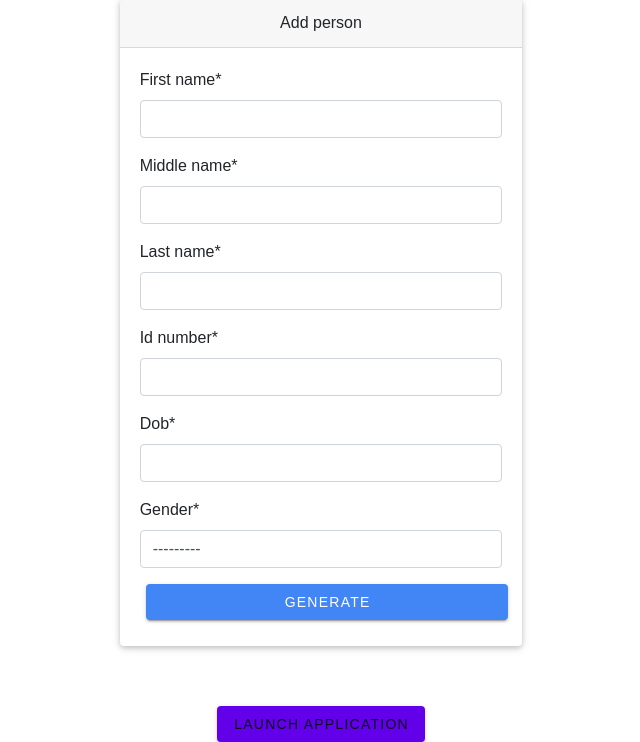
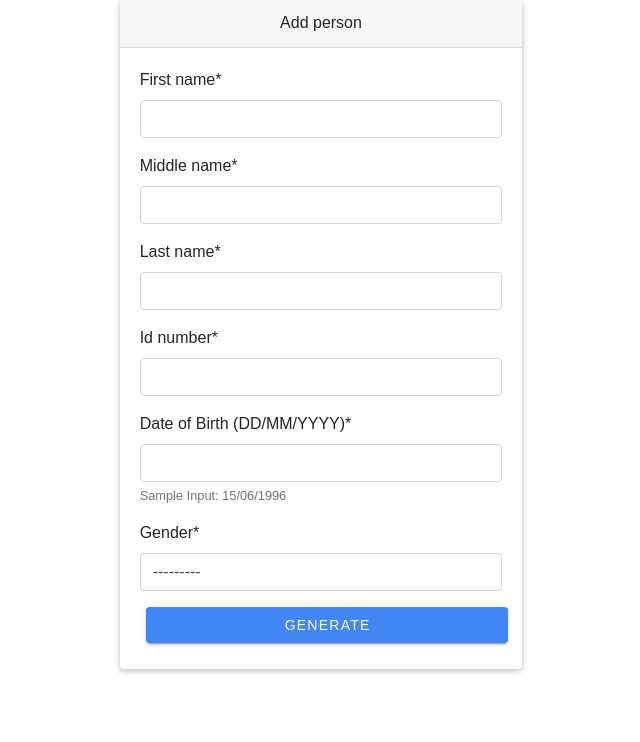
Before and after one commit to vmisiko/databinder, a Django app: page /record/create/ in a window 1280 px wide. Shown: the part 117-859 px from the top of the page, without its empty margins (319-959 px from the left). After the commit the page ends 791 px from the top, so only its background shows below. Run offline with Django 3.2, Linux system fonts and the light colour scheme; a user stored in the database is signed in; data comes from the database, SQL or seed files in the repository; both versions use the stored data as it was after the commit; some libraries are stand-ins or nearby versions.

Commit message:
corrected on dob label and help text

```diff
--- a/Home/forms.py
+++ b/Home/forms.py
@@ -6,15 +6,8 @@ from django.contrib.auth.decorators import login_required
 
 class ModelDetailsForms(ModelForm):
 
-    dob = DateField(input_formats=settings.DATE_INPUT_FORMATS)
+    dob = DateField(input_formats=settings.DATE_INPUT_FORMATS,label="Date of Birth (DD/MM/YYYY)", help_text="Sample Input: 15/06/1996")
 
     class Meta:
         model = FormModel
         exclude= ["user"]
-        help_texts = {
-            'dob': 'Sample Input: 27/08/1977',
-        }
-
-        labels = {
-            "dob":"Date of Birth (DD/MM/YYYY)",
-        }
--- a/Home/templates/form.html
+++ b/Home/templates/form.html
@@ -71,14 +71,6 @@
 
 <!-- overlays  -->
 <div class="text-center">
-  <v-btn
-    color="deep-purple accent-4"
-    class="white--text"
-    @click="overlay = !overlay"
-  >
-    Launch Application
-    <v-icon right>mdi-open-in-new</v-icon>
-  </v-btn>
 
   <v-overlay :value="overlay">
     <v-progress-circular indeterminate size="64"></v-progress-circular>
--- a/Home/templates/home.html
+++ b/Home/templates/home.html
@@ -13,7 +13,7 @@
 
     {% block content %}
     <main class=" container ">
-        <div class="col-6 mx-auto">
+        <div class="col-lg-6 col-md-12 mx-auto">
             <div class="card mx-auto ">
                 <div class="card-header text-center ">
                     Welcome {{request.user|title}}
```
Also changed, not shown: db.sqlite3.
